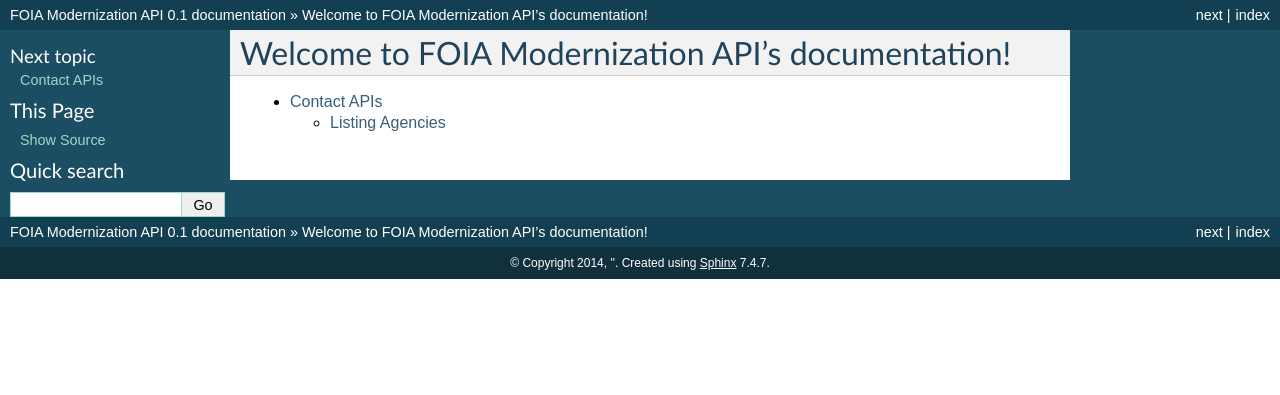
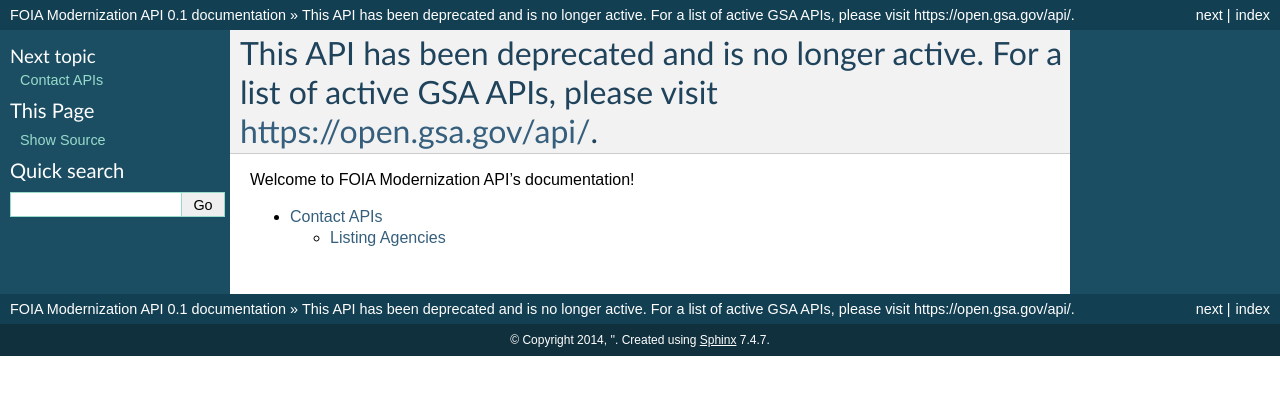
Before and after one commit to 18F/2015-foia-hub, a Sphinx documentation site: the page built from docs/source/index.rst, in a window 1280 px wide. Shown: the top 395 px of the page. Built offline with Sphinx 7.4.7, drawn with Linux system fonts in a browser that asks for light colours.

Commit message:
adding deprecation note

```diff
--- a/docs/source/index.rst
+++ b/docs/source/index.rst
@@ -3,9 +3,12 @@
    You can adapt this file completely to your liking, but it should at least
    contain the root `toctree` directive.
 
-Welcome to FOIA Modernization API's documentation!
+
+This API has been deprecated and is no longer active.  For a list of active GSA APIs, please visit https://open.gsa.gov/api/.
 ==================================================
 
+
+Welcome to FOIA Modernization API's documentation!
 
 
 .. toctree::
```
